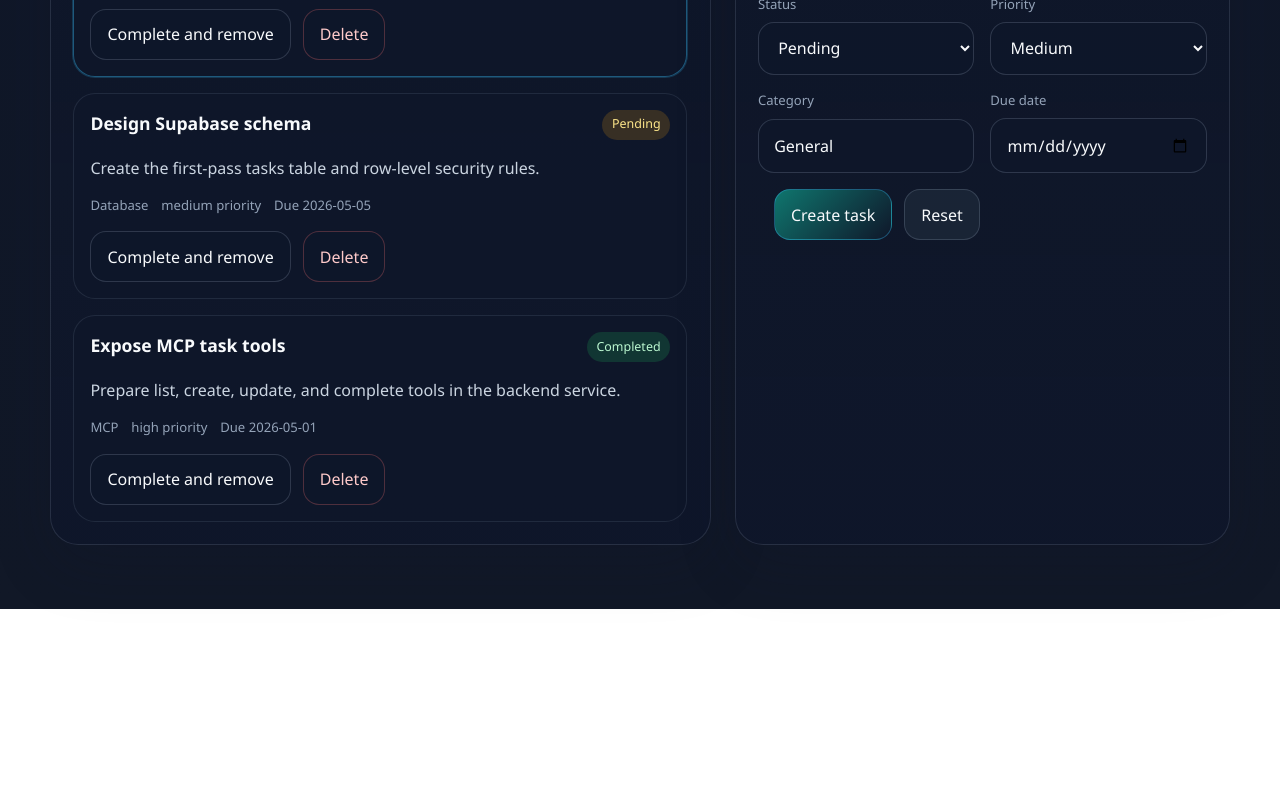
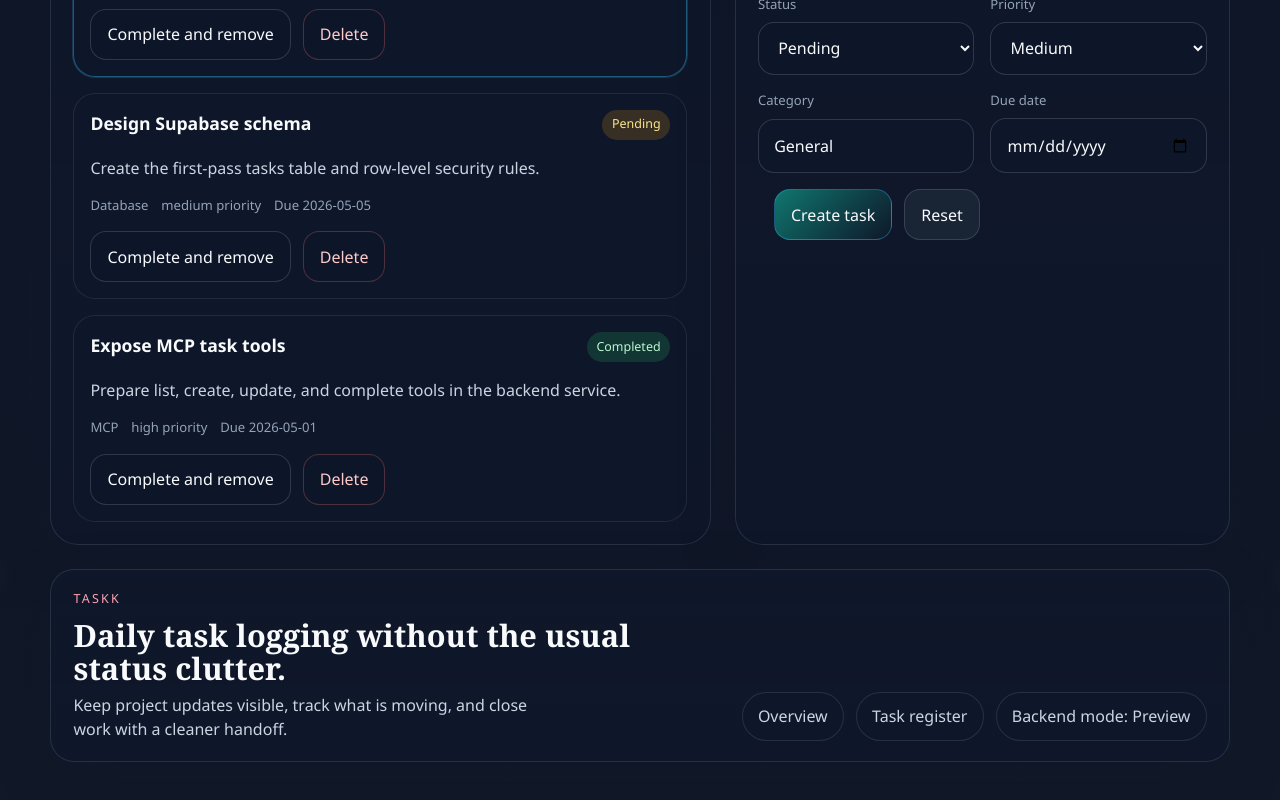
Before and after one commit to Maclean-Holdbrook/task-logging-app, a React (Vite) app: page / in a window 1280 px wide. Shown: the part 1624-2424 px from the top of the page. Before the commit the page ends 2233 px from the top, so only its background shows below. Built offline with nearby package versions, Linux system fonts and the light colour scheme; no server answers.

Commit message:
Add footer and refine mobile hero

```diff
--- a/src/App.css
+++ b/src/App.css
@@ -7,7 +7,8 @@
 .hero-panel,
 .panel,
 .meta-bar,
-.banner {
+.banner,
+.site-footer {
   border: 1px solid rgba(148, 163, 184, 0.18);
   background:
     linear-gradient(180deg, rgba(15, 23, 42, 0.94), rgba(15, 23, 42, 0.82)),
@@ -57,6 +58,12 @@
 }
 
 .hero-copy-block {
+  display: grid;
+  gap: 1.4rem;
+}
+
+.hero-intro,
+.hero-support {
   display: grid;
   gap: 1.4rem;
 }
@@ -444,16 +451,59 @@ textarea {
   background: rgba(15, 23, 42, 0.48);
 }
 
+.site-footer {
+  display: grid;
+  gap: 1rem;
+  grid-template-columns: minmax(0, 1fr) auto;
+  align-items: end;
+  margin-top: 1.5rem;
+  padding: 1.25rem 1.4rem;
+  border-radius: 24px;
+}
+
+.footer-brand h2 {
+  margin: 0;
+  font-family: Georgia, 'Times New Roman', serif;
+  font-size: clamp(1.4rem, 2.4vw, 2rem);
+  line-height: 1.05;
+}
+
+.footer-brand p:last-child {
+  margin: 0.6rem 0 0;
+  color: #cbd5e1;
+  max-width: 52ch;
+}
+
+.footer-links {
+  display: flex;
+  gap: 0.75rem;
+  flex-wrap: wrap;
+  justify-content: flex-end;
+  align-items: center;
+}
+
+.footer-links a,
+.footer-links span {
+  padding: 0.72rem 0.95rem;
+  border-radius: 999px;
+  border: 1px solid rgba(148, 163, 184, 0.18);
+  background: rgba(15, 23, 42, 0.48);
+  color: #cbd5e1;
+  text-decoration: none;
+}
+
 @media (max-width: 920px) {
   .hero-panel,
   .meta-bar,
   .workspace-grid,
-  .panel-header {
+  .panel-header,
+  .site-footer {
     grid-template-columns: 1fr;
   }
 
   .meta-bar,
-  .panel-header {
+  .panel-header,
+  .site-footer {
     display: grid;
   }
 
@@ -463,6 +513,10 @@ textarea {
 
   .workspace-grid {
     grid-template-columns: 1fr;
+  }
+
+  .footer-links {
+    justify-content: flex-start;
   }
 }
 
@@ -483,6 +537,22 @@ textarea {
     font-size: 2.4rem;
   }
 
+  .hero-copy-block {
+    display: contents;
+  }
+
+  .hero-intro {
+    order: 1;
+  }
+
+  .hero-visual {
+    order: 2;
+  }
+
+  .hero-support {
+    order: 3;
+  }
+
   .hero-visual img {
     min-height: 320px;
   }
--- a/src/App.jsx
+++ b/src/App.jsx
@@ -192,6 +192,7 @@ function App() {
     <div className="app-shell">
       <header className="hero-panel">
         <div className="hero-copy-block">
+          <div className="hero-intro">
             <p className="eyebrow">Task Logging Workspace</p>
             <h1>Know what got done, what is blocked, and what happens next.</h1>
             <p className="hero-copy">
@@ -199,6 +200,8 @@ function App() {
               progress, and keep every update visible without long status
               meetings or scattered notes.
             </p>
+          </div>
+          <div className="hero-support">
             <div className="hero-actions">
               <a className="primary-button hero-link" href="#task-register">
                 Start logging work
@@ -223,6 +226,7 @@ function App() {
                 <strong>{summary.completed}</strong>
                 <p>Work that is done and ready to report.</p>
               </article>
+            </div>
           </div>
         </div>
         <div className="hero-visual">
@@ -462,6 +466,22 @@ function App() {
           </form>
         </section>
       </main>
+
+      <footer className="site-footer">
+        <div className="footer-brand">
+          <p className="panel-kicker">Taskk</p>
+          <h2>Daily task logging without the usual status clutter.</h2>
+          <p>
+            Keep project updates visible, track what is moving, and close work
+            with a cleaner handoff.
+          </p>
+        </div>
+        <div className="footer-links">
+          <a href="#overview">Overview</a>
+          <a href="#task-register">Task register</a>
+          <span>Backend mode: {backendMode === 'live' ? 'Live' : 'Preview'}</span>
+        </div>
+      </footer>
     </div>
   )
 }
```
Lines whose indentation alone changed are shown as unchanged.
